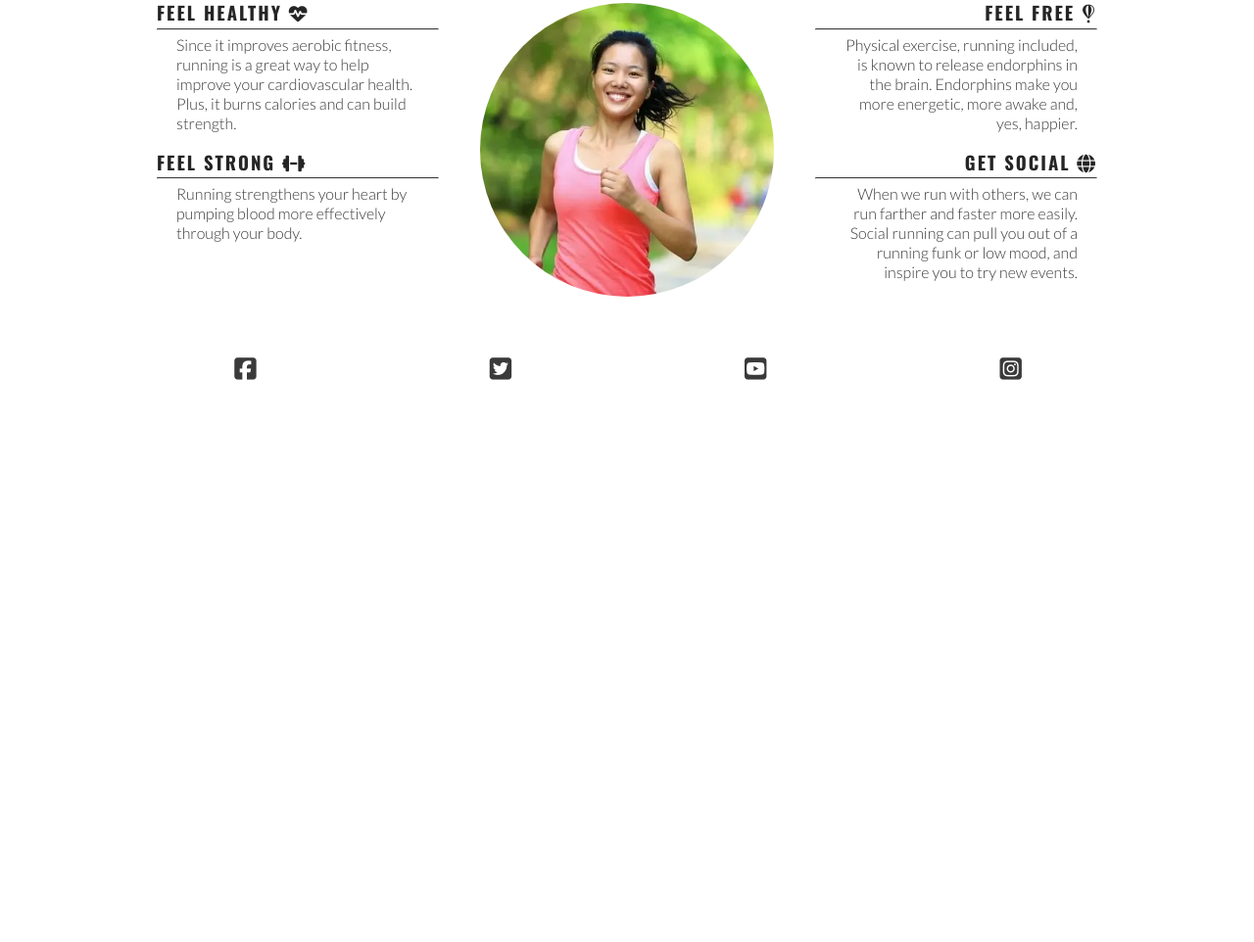
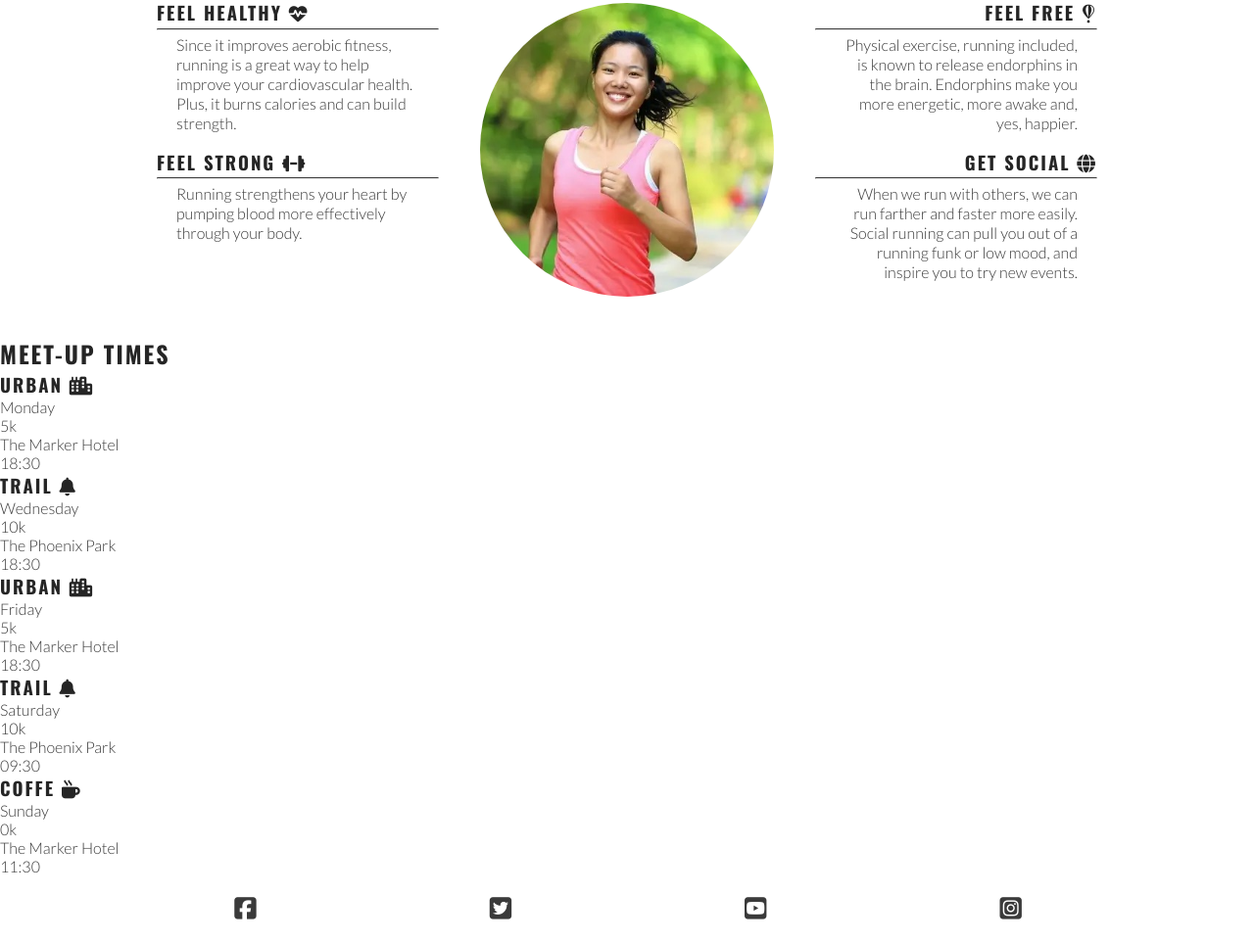
Before and after one commit to ci-mustafa/love-running-project, a plain HTML site: page index.html in a window 1280 px wide. Shown: the part 782-1744 px from the top of the page at 98% size. Before the commit the page ends 1193 px from the top, so only its background shows below. Drawn offline with nearby package versions, Linux system fonts and the light colour scheme.

Commit message:
feat: added meetup section

```diff
--- a/index.html
+++ b/index.html
@@ -79,6 +79,47 @@
                 </div>
             </div>
         </section>
+        <!-- Meetup times section -->
+        <section id="meetups">
+            <h2>Meet-up Times</h2>
+            <div id="times">
+                <div>
+                    <h3>urban <i class="fa-solid fa-city"></i></h3>
+                    <p>Monday</p>
+                    <p>5k</p>
+                    <p>The Marker Hotel</p>
+                    <p>18:30</p>
+                </div>
+                <div>
+                    <h3>trail <i class="fa-solid fa-bell"></i></h3>
+                    <p>Wednesday</p>
+                    <p>10k</p>
+                    <p>The Phoenix Park</p>
+                    <p>18:30</p>
+                </div>
+                <div>
+                    <h3>urban <i class="fa-solid fa-city"></i></h3>
+                    <p>Friday</p>
+                    <p>5k</p>
+                    <p>The Marker Hotel</p>
+                    <p>18:30</p>
+                </div>
+                <div>
+                    <h3>trail <i class="fa-solid fa-bell"></i></h3>
+                    <p>Saturday</p>
+                    <p>10k</p>
+                    <p>The Phoenix Park</p>
+                    <p>09:30</p>
+                </div>
+                <div>
+                    <h3>coffe <i class="fa-solid fa-mug-hot"></i></h3>
+                    <p>Sunday</p>
+                    <p>0k</p>
+                    <p>The Marker Hotel</p>
+                    <p>11:30</p>
+                </div>
+            </div>
+        </section>
     </main>
     <!-- Footer -->
     <footer>
```
